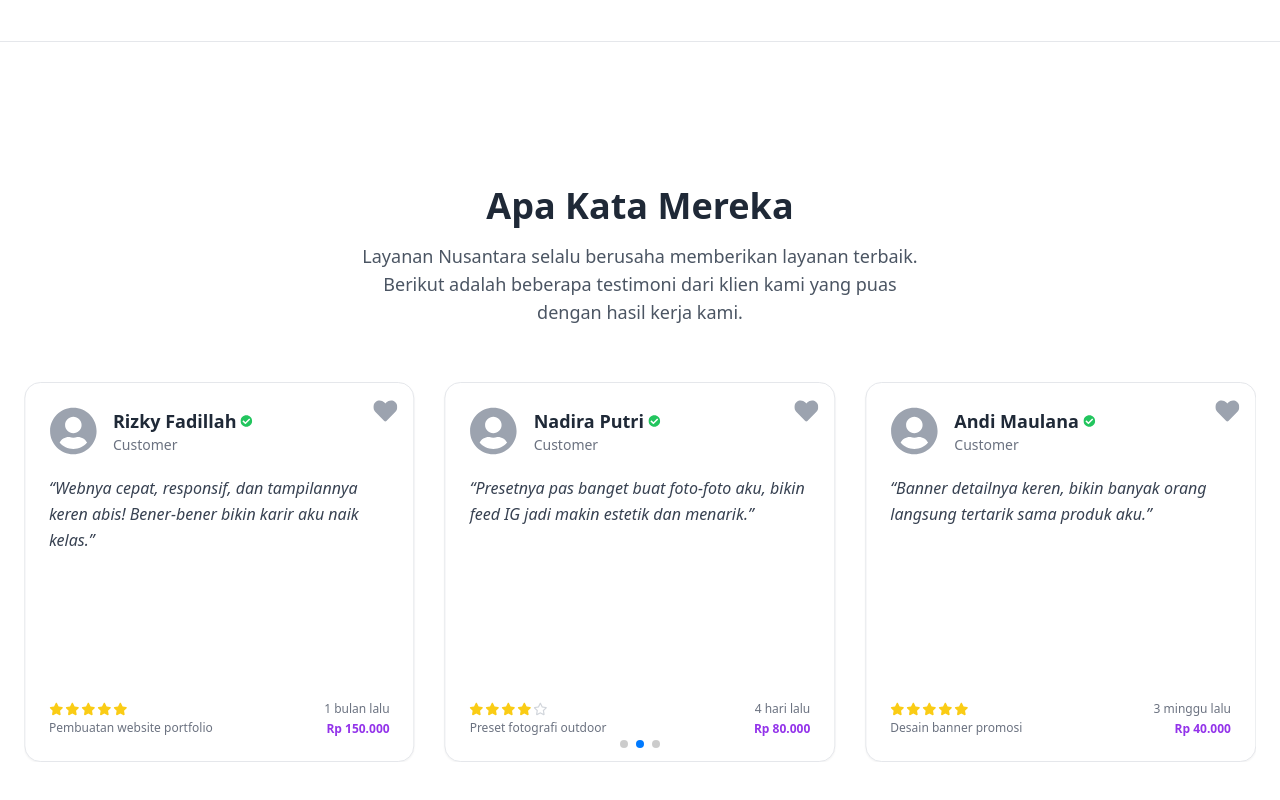
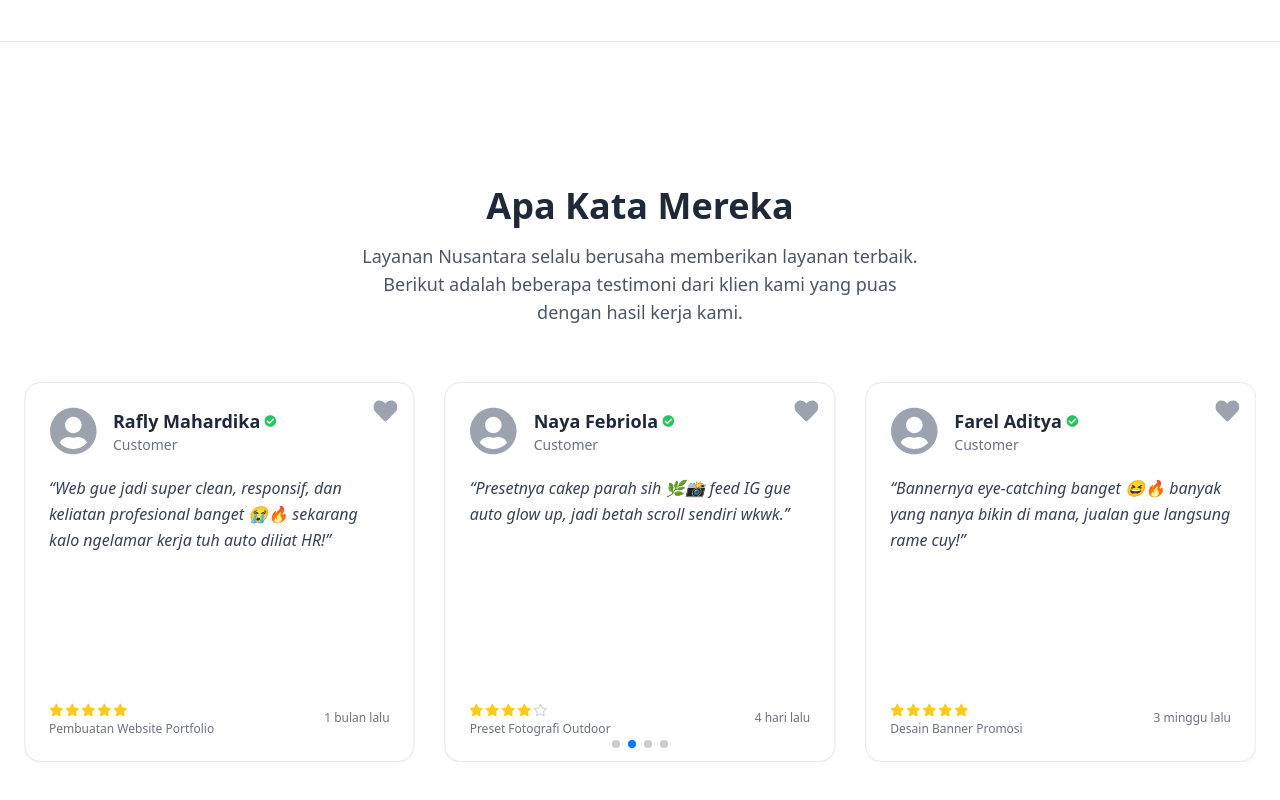
Before and after one commit to abdulaziz817/layanan, a Next.js app: page / in a window 1280 px wide. Shown: the part 3504-4304 px from the top of the page. Built offline with nearby package versions, Linux system fonts and the light colour scheme.

Commit message:
update testimoni

```diff
--- a/components/ui/CTA/index.jsx
+++ b/components/ui/CTA/index.jsx
@@ -41,7 +41,7 @@ const CTA = () => {
                         >
                             <div className="space-y-4 text-gray-700 text-base leading-loose" style={{ wordSpacing: '0.12em' }}>
                                 <p className="text-justify" style={{ textIndent: '2rem' }}>
-                                    <span className="font-semibold text-indigo-600">Layanan Nusantara</span> adalah penyedia jasa kreatif yang menawarkan layanan <strong>desain grafis</strong>, <strong>pembuatan website</strong>, <strong>preset fotografi</strong>, serta <strong>aplikasi premium dengan harga terbaik</strong>, yang dirancang khusus untuk memenuhi kebutuhan individu maupun pelaku bisnis. Sejak berdiri pada tahun <span className="underline decoration-indigo-500">2025</span>, kami terus berkomitmen untuk memberikan solusi visual yang tidak hanya menarik secara estetika tetapi juga mampu meningkatkan citra profesional para klien. Dikelola secara langsung oleh <span className="font-semibold text-indigo-600">Abdul Aziz</span>, seorang desainer berpengalaman dengan lebih dari <strong>lima tahun sebagai desainer grafis</strong>, Layanan Nusantara hadir sebagai mitra yang dapat diandalkan dalam membangun identitas visual yang kuat dan berkesan.
+                                    <span className="font-semibold text-indigo-600">Layanan Nusantara</span> adalah penyedia jasa kreatif yang menawarkan layanan <strong>desain grafis</strong>, <strong>pembuatan website</strong>, <strong>preset fotografi</strong>, serta <strong>aplikasi premium dengan harga terbaik</strong>, yang dirancang khusus untuk memenuhi kebutuhan individu maupun pelaku bisnis. Sejak berdiri pada tahun <span className="underline decoration-indigo-500">2025</span>, kami terus berkomitmen untuk memberikan solusi visual yang tidak hanya menarik secara estetika tetapi juga mampu meningkatkan citra profesional para klien. Dikelola secara langsung oleh <span className="font-semibold text-indigo-600">Abdul Aziz</span>, seorang desainer berpengalaman dengan lebih dari <strong>8 tahun sebagai desainer grafis</strong>, Layanan Nusantara hadir sebagai mitra yang dapat diandalkan dalam membangun identitas visual yang kuat dan berkesan.
                                 </p>
 
                             </div>
--- a/components/ui/Testimonials/index.jsx
+++ b/components/ui/Testimonials/index.jsx
@@ -19,59 +19,65 @@ const Testimonials = () => {
     const testimonials = [
      {
         id: 1,
-            name: "Sinta Rahmadani",
+        name: "Keisha Anindya",
         role: "Customer",
         stars: 4.5,
-            service: "Desain logo usaha kopi",
+        service: "Desain Logo Usaha Kopi",
         comment:
-                "Desainnya kece dan sesuai selera, usaha aku jadi makin dikenal orang. Worth it banget!",
+            "Gila sih, logo yang dibikinin bener-bener ngehit 🥹✨ toko kopi gue langsung keliatan ‘berjiwa’ banget. Banyak yang bilang keren juga!",
         time: "2 minggu lalu",
-            budget: "Rp 400.000",
     },
     {
         id: 2,
-            name: "Rizky Fadillah",
+        name: "Rafly Mahardika",
         role: "Customer",
         stars: 5,
-            service: "Pembuatan website portfolio",
+        service: "Pembuatan Website Portfolio",
         comment:
-                "Webnya cepat, responsif, dan tampilannya keren abis! Bener-bener bikin karir aku naik kelas.",
+            "Web gue jadi super clean, responsif, dan keliatan profesional banget 😭🔥 sekarang kalo ngelamar kerja tuh auto diliat HR!",
         time: "1 bulan lalu",
-            budget: "Rp 150.000",
     },
     {
         id: 3,
-            name: "Nadira Putri",
+        name: "Naya Febriola",
         role: "Customer",
         stars: 4,
-            service: "Preset fotografi outdoor",
+        service: "Preset Fotografi Outdoor",
         comment:
-                "Presetnya pas banget buat foto-foto aku, bikin feed IG jadi makin estetik dan menarik.",
+            "Presetnya cakep parah sih 🌿📸 feed IG gue auto glow up, jadi betah scroll sendiri wkwk.",
         time: "4 hari lalu",
-            budget: "Rp 80.000",
     },
     {
         id: 4,
-            name: "Andi Maulana",
+        name: "Farel Aditya",
         role: "Customer",
         stars: 5,
-            service: "Desain banner promosi",
+        service: "Desain Banner Promosi",
         comment:
-                "Banner detailnya keren, bikin banyak orang langsung tertarik sama produk aku.",
+            "Bannernya eye-catching banget 😆🔥 banyak yang nanya bikin di mana, jualan gue langsung rame cuy!",
         time: "3 minggu lalu",
-            budget: "Rp 40.000",
     },
     {
         id: 5,
-            name: "Dewi Lestari",
+        name: "Tasya Reviona",
         role: "Customer",
         stars: 4.5,
-            service: "Desain kartu nama & branding",
+        service: "Desain Kartu Nama & Branding",
         comment:
-                "Kartu nama aku jadi profesional dan elegan banget, makin percaya diri waktu networking.",
+            "Kartu namanya elegan parah 😍 bikin makin pede tiap ketemu klien!",
         time: "1 bulan lalu",
-            budget: "Rp 15.000",
     },
+    {
+        id: 6,
+        name: "Dimas Atmaja",
+        role: "Customer",
+        stars: 5,
+        service: "Canva Pro",
+        comment:
+            "Aktifnya cepet, aman, fitur pro semua kebuka 😎👍 edit konten jadi sat-set!",
+        time: "2 minggu lalu",
+    }
+
     ]
 
     // State untuk menyimpan liked testimonial dan animasi trigger
```
Lines whose indentation alone changed are shown as unchanged.
